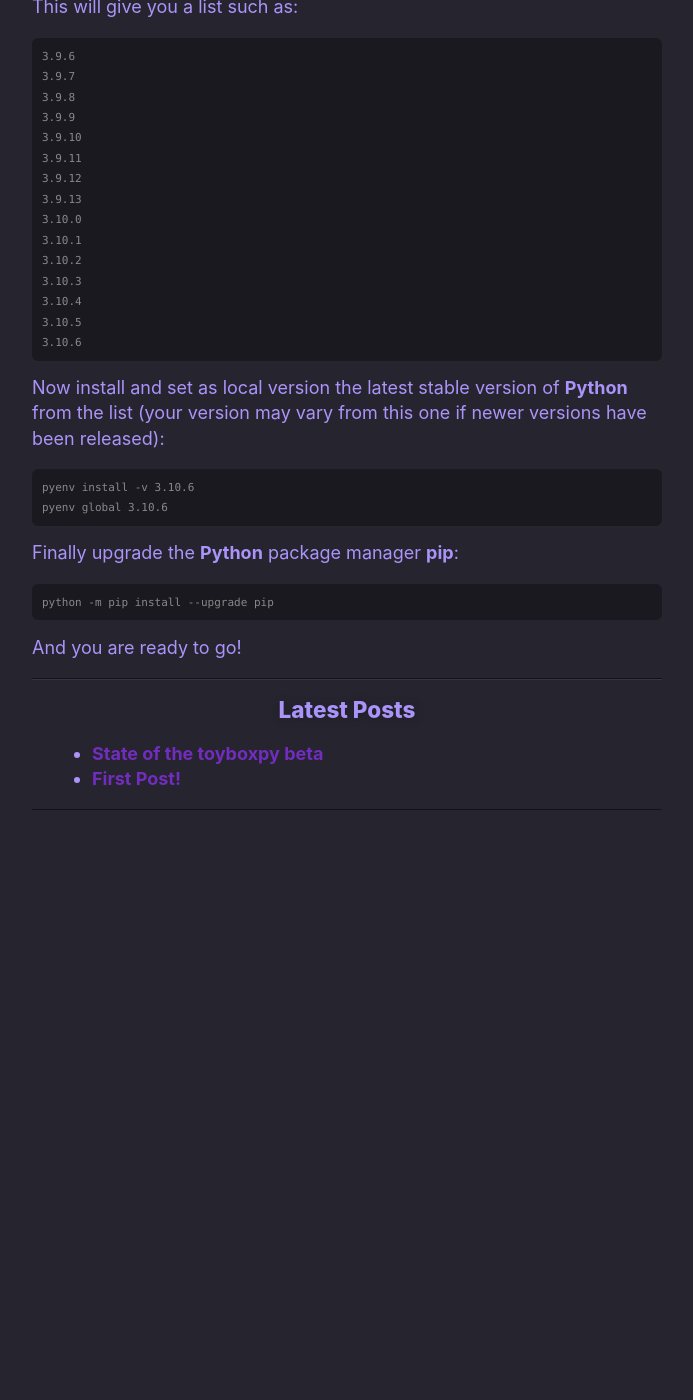
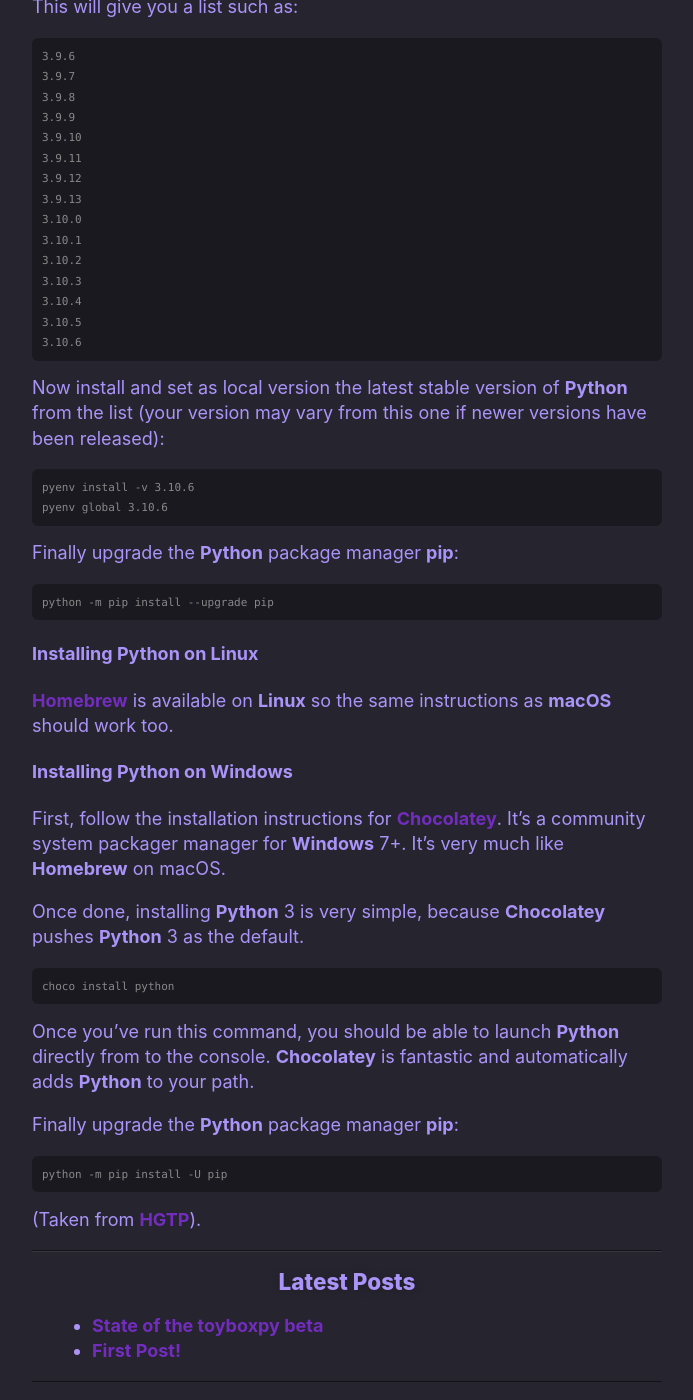
Before and after one commit to toyboxpy/toyboxpy.io, a Jekyll site: the page built from _posts/2022-08-17-installing-python.md, in a window 1280 px wide and 1400 px high, scrolled down 1243 px. Shown: the whole window, without its empty margins (293-986 px from the left). Built offline with Jekyll 4.4.1, drawn with Linux system fonts in a browser that asks for light colours; comment, search, counter and statistics services are not loaded; before the commit the page ends 2071 px from its top, so only the background shows below that; some of the changed text lies outside the part shown.

Commit message:
Added instructions on installing Python on Linux and Windows
Linked to the installation instructions from the front page too.

````diff
--- a/_data/locales/en.yml
+++ b/_data/locales/en.yml
@@ -7,8 +7,8 @@ en:
     then: Then import the <a href="https://github.com/toyboxpy/toybox.py#using-lua-toyboxes">generated files</a> in your project.
     install:
       install: Install toybox.py
-      paste: Paste that in a <b>macOS</b> Terminal shell prompt.
-      what: <b>toybox.py</b> is currently in <b>beta</b> and it's only been tested on <b>macOS</b> so far. You can <a href="https://github.com/toyboxpy/toybox.py/discussions/1"><b>help</b></a>.
+      paste: Install <a href="https://toyboxpy.io/blog/installing-python">Python</a> then paste that in Terminal shell prompt.
+      what: <b>toybox.py</b> is currently in <b>beta</b> and it's only been tested on <b>macOS</b>. You can <a href="https://github.com/toyboxpy/toybox.py/discussions/1"><b>help</b></a> with <b>Linux</b> and <b>Windows</b>.
     whatisthere: What can I play with?
     herearesamples: Here are some <b>toyboxes</b> that you can play with right now. Best part is, you can also <a href="https://github.com/toyboxpy/toybox.py#creating-your-own-toyboxes">create your own</a>. If you do, make sure to let us know about them via <b>DM</b> on <b>social media</b> or use the hastag <b>#toyboxpy</b>.
     pdbasedesc: Contains some common low-level C helpers and handy extensions to Lua <b>table</b>, <b>math</b> and also a C-like <b>enum</b> for Lua.
--- a/_posts/2022-08-17-installing-python.md
+++ b/_posts/2022-08-17-installing-python.md
@@ -3,7 +3,7 @@ title: Installing a newer Python
 author: DidierMalenfant
 redirect_from: /blog/installing-python
 ---
-Different platforms may come with different built versions of [**Python**](https://python.org). On **macOS**, **Apple** has even officially deprecated **Python 2.7** as of **Monterey 12.3** and **Python 3** does not come pre-installed at all. Apps like **toybox.py** requires a specific version of **Python** so it's a good idea to control the version of **Python** available on you machine yourself.
+Different platforms may come with different built versions of [**Python**](https://python.org). On **macOS**, **Apple** has even officially deprecated **Python 2.7** as of **Monterey 12.3** and **Python 3** does not come pre-installed at all. Apps like **toybox.py** requires a specific version of **Python** so it's a good idea to control the version of **Python** available on your machine.
 
 #### Installing Python on macOS
 
@@ -66,4 +66,26 @@ Finally upgrade the **Python** package manager **pip**:
 python -m pip install --upgrade pip
 ```
 
-And you are ready to go!
+#### Installing Python on Linux
+
+[**Homebrew**](https://brew.sh) is available on **Linux** so the same instructions as **macOS** should work too.
+
+#### Installing Python on Windows
+
+First, follow the installation instructions for [**Chocolatey**](https://chocolatey.org/install). It’s a community system packager manager for **Windows** 7+. It’s very much like **Homebrew** on macOS.
+
+Once done, installing **Python** 3 is very simple, because **Chocolatey** pushes **Python** 3 as the default.
+
+```console
+choco install python
+```
+
+Once you’ve run this command, you should be able to launch **Python** directly from to the console. **Chocolatey** is fantastic and automatically adds **Python** to your path.
+
+Finally upgrade the **Python** package manager **pip**:
+
+```console
+python -m pip install -U pip
+```
+
+(Taken from [HGTP](https://docs.python-guide.org/starting/install3/win/)).
````
